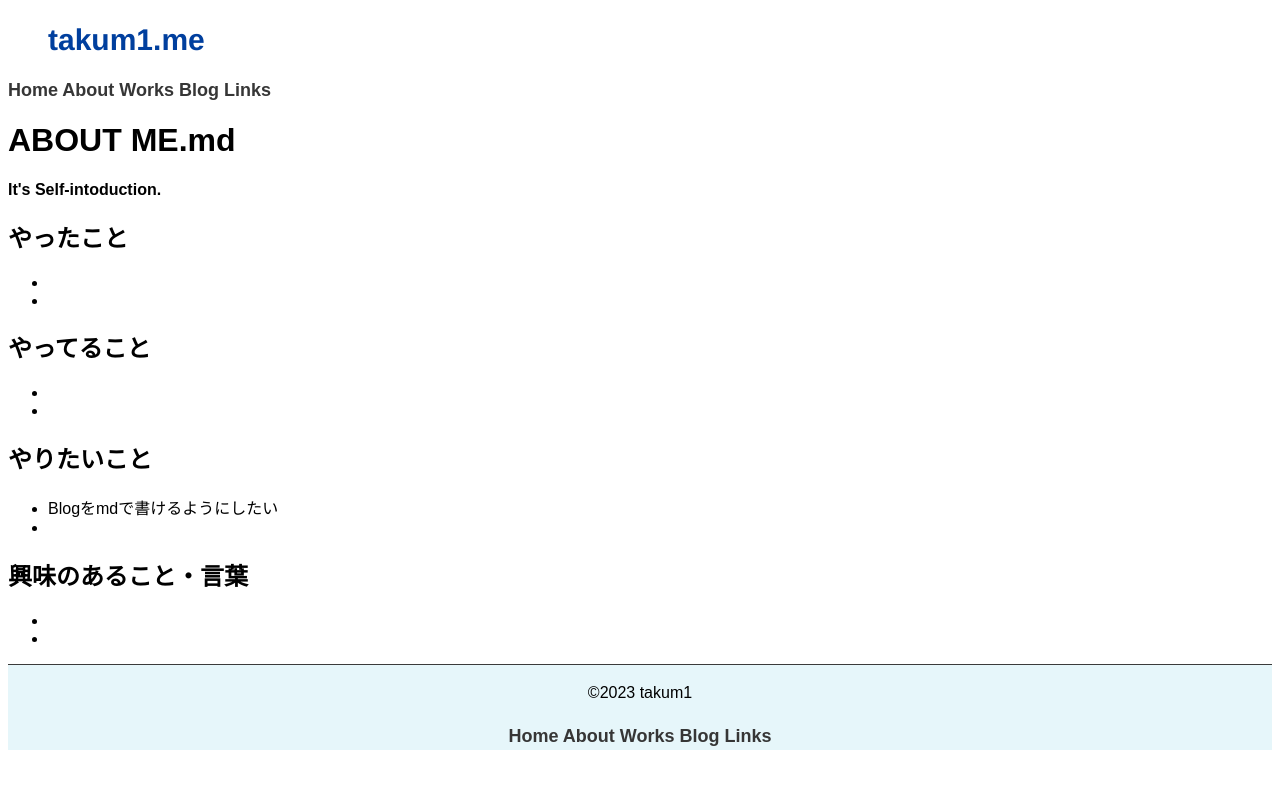
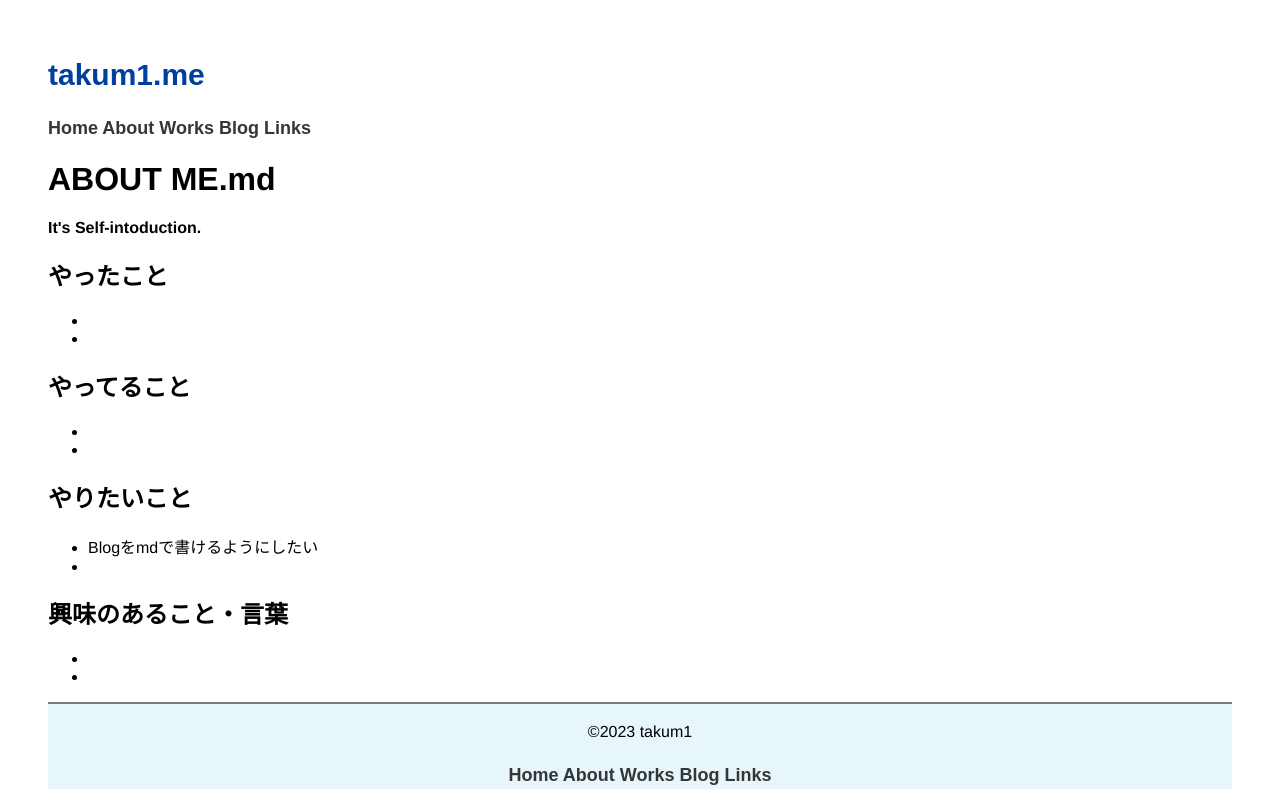
Before and after one commit to takum1-st/mypage-past, a plain HTML site: page about.html in a window 1280 px wide. Drawn offline with Linux system fonts and the light colour scheme.

Commit message:
commit 2!

```diff
--- a/about.html
+++ b/about.html
@@ -4,7 +4,6 @@
 <head>
     <meta charset="UTF-8">
     <meta name="viewport" content="width=device-width, initial-scale=1.0">
-    <meta name="description" content="ブログ書いてみたンゴ、って感じ。CSS完全に理解した!!!!">
     <link rel="stylesheet" href="style-main.css">
     <title>About</title>
 </head>
--- a/style-main.css
+++ b/style-main.css
@@ -1,34 +1,40 @@
 @charset "UTF-8";
 
 body {
-    font-family: sans-serif;
+    font-family: "Helvetica", sans-serif;
     color: #000000;
     background-color: #ffffff;
+    padding: 20px 40px 0px 40px;
+
 }
 
 #title {
     margin: 0;
-    padding: 20px 40px 0px 40px;
     top: 0px;
     color: #003f9e;
     height: 40px;
     font-size: 30px;
-    font-family: "Helvetica";
     font-weight: bold;
     border-bottom: #000000;
 }
 
-#footer {
-    border-top: 1px solid #3b3b3b;
-    background-color: #e6f6fa;
-    text-align: center;
-    line-height: 1.5;
+#header {
+    font-family: sans-serif;
+    font-size: large;
+    font-weight: bold;
 }
 
 #headerlinks {
     font-family: sans-serif;
     font-size: large;
     font-weight: bold;
+}
+
+#footer {
+    border-top: 2px solid #7a7a7a;
+    background-color: #e6f6fa;
+    text-align: center;
+    line-height: 1.5;
 }
 
 #footerlinks {
```
Also changed, not shown: index.html (+1 -0 lines).
